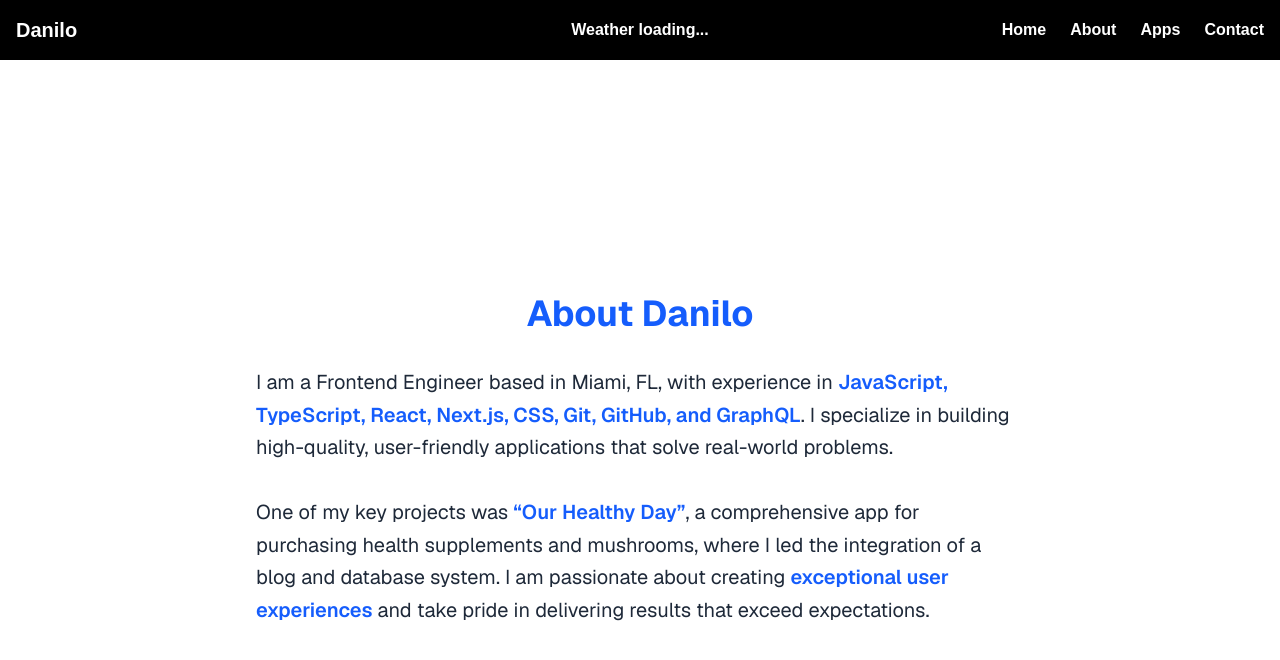
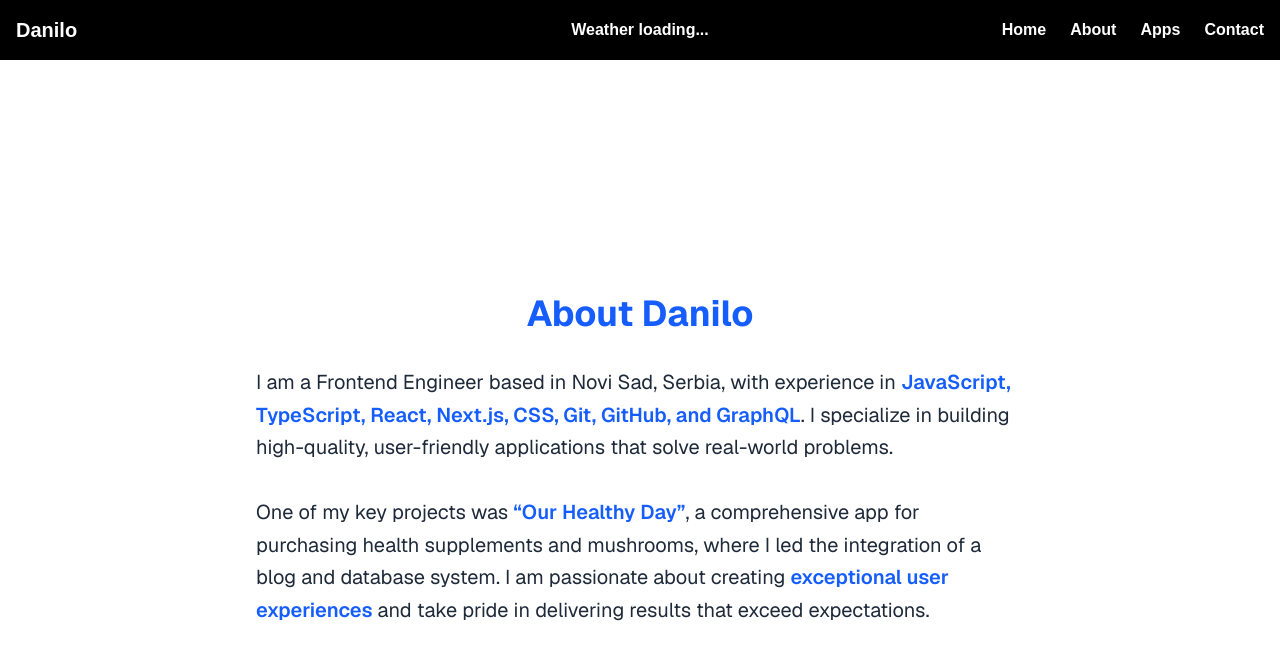
Before and after one commit to kulisic4/my-next-portfolio, a Next.js app: page /about in a window 1280 px wide. Shown: the top 660 px of the page. Built offline with nearby package versions, Linux system fonts and the light colour scheme; no server answers.

Commit message:
fixing typo

```diff
--- a/app/about/page.tsx
+++ b/app/about/page.tsx
@@ -9,7 +9,7 @@ const about = () => {
         </h1>
         <div>
           <p className="max-w-3xl mx-auto text-gray-800 text-lg leading-relaxed md:text-xl md:leading-relaxed mt-8">
-            I am a Frontend Engineer based in Miami, FL, with experience in{" "}
+            I am a Frontend Engineer based in Novi Sad, Serbia, with experience in{" "}
             <span className="font-semibold text-blue-600">
               JavaScript, TypeScript, React, Next.js, CSS, Git, GitHub, and
               GraphQL
```
